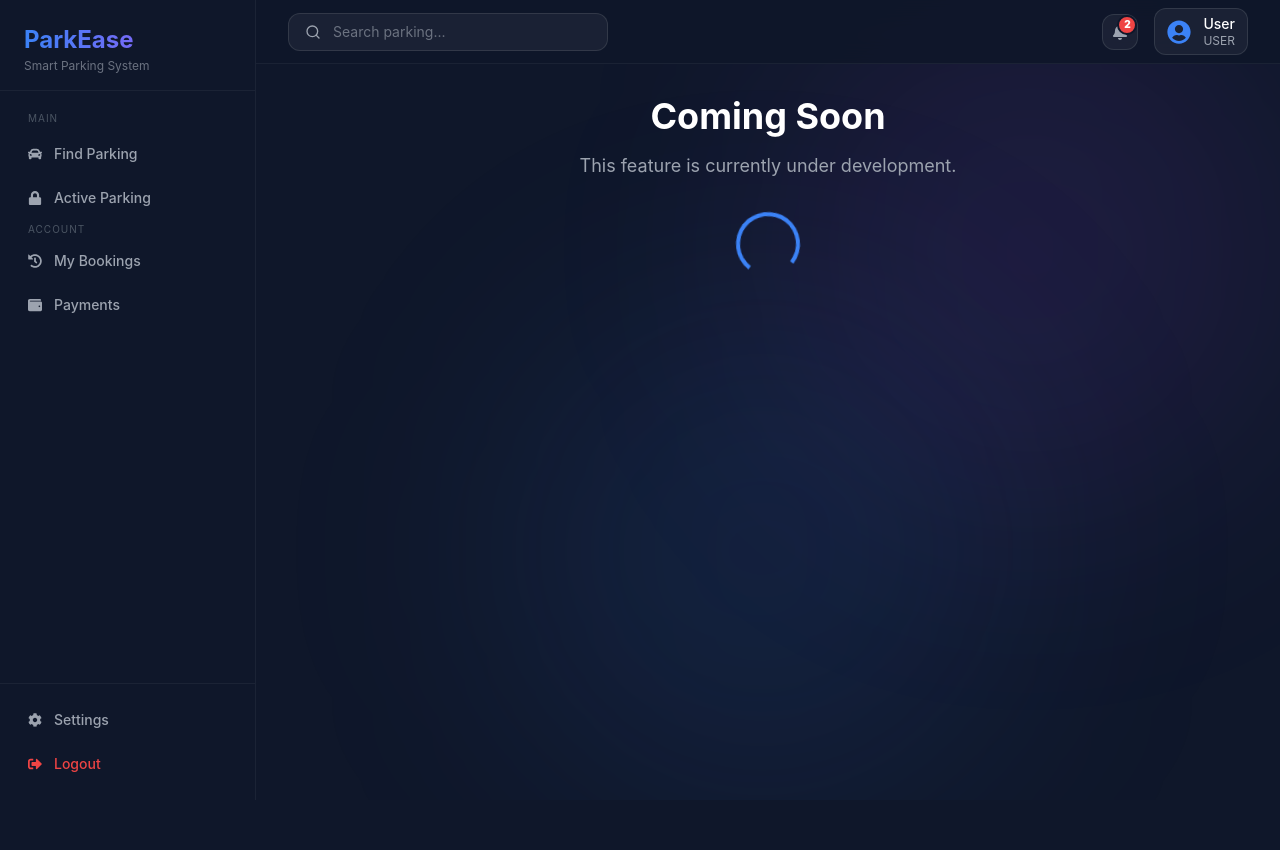
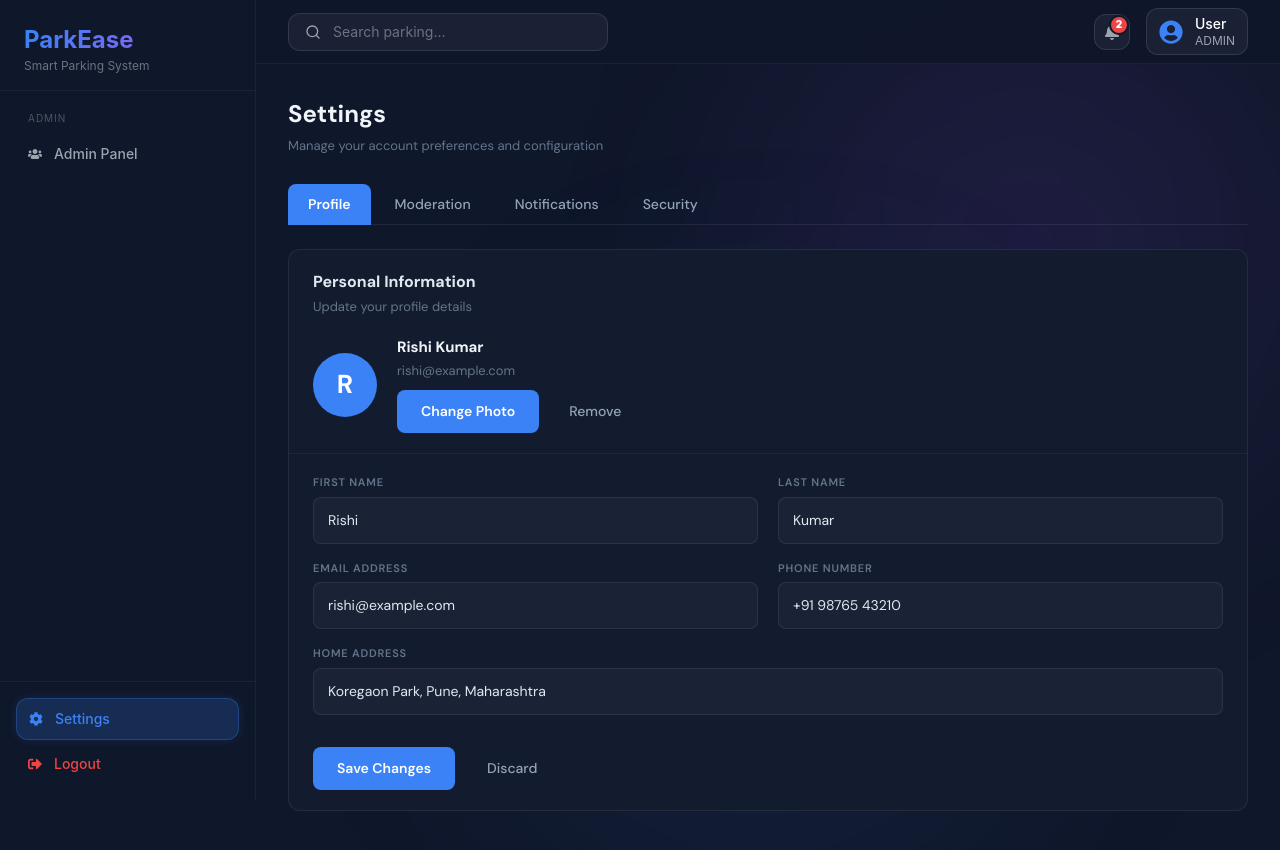
Before and after one commit to Rishi-codess/ParkEase, a React (Create React App) app in the folder frontend/: page /admin/settings in a window 1280 px wide. Shown: the top 850 px of the page. Before the commit the page ends 800 px from the top, so only its background shows below. Built offline with nearby package versions, Linux system fonts and the light colour scheme.

Commit message:
Separate Setting page for each dashboard is available now

```diff
--- a/frontend/src/App.js
+++ b/frontend/src/App.js
@@ -40,7 +40,7 @@ function App() {
         <Route path="/user/slots/:parkingId" element={<ParkingSlots />} />
         <Route path="/user/bookings" element={<BookingHistory />} />
         <Route path="/user/reservations" element={<BookingHistory />} />
-        <Route path="/user/settings" element={<SettingsPage />} />
+        <Route path="/user/settings" element={<SettingsPage role="USER" />} />
         <Route path="/user/payments" element={<PaymentsDashboard />} />
         <Route path="/user/payment" element={<PaymentPage />} />
         <Route path="/user/active-parking" element={<ActiveParking />} />
@@ -53,11 +53,11 @@ function App() {
         <Route path="/owner/slots/:parkingId" element={<ManageParkingSlots />} />
         <Route path="/owner/bookings" element={<OwnerBookings />} />
         <Route path="/owner/bookings/:parkingId" element={<OwnerBookings />} />
-        <Route path="/owner/settings" element={<Placeholder />} />
+        <Route path="/owner/settings" element={<SettingsPage role="OWNER" />} />
 
         {/* Admin Routes */}
         <Route path="/admin/dashboard" element={<AdminDashboard />} />
-        <Route path="/admin/settings" element={<Placeholder />} />
+        <Route path="/admin/settings" element={<SettingsPage role="ADMIN" />} />
 
         {/* Placeholder Routes */}
         <Route path="/settings" element={<Placeholder />} />
--- a/frontend/src/components/layout/Sidebar.jsx
+++ b/frontend/src/components/layout/Sidebar.jsx
@@ -15,6 +15,11 @@ const plainClass =
 
 export default function Sidebar({ role }) {
   const navigate = useNavigate();
+  const settingsRoute = role === "OWNER"
+    ? "/owner/settings"
+    : role === "ADMIN"
+      ? "/admin/settings"
+      : "/user/settings";
 
   return (
     <aside className="w-64 flex flex-col text-white fixed left-0 top-0 h-full bg-dark-bg border-r border-white/5 z-20">
@@ -78,7 +83,7 @@ export default function Sidebar({ role }) {
 
       {/* Bottom: Settings + Logout */}
       <div className="p-4 border-t border-white/5 space-y-1">
-        <NavLink className={linkClass} to="/settings">
+        <NavLink className={linkClass} to={settingsRoute}>
           <FaCog className="flex-shrink-0" /> Settings
         </NavLink>
         <button onClick={() => navigate("/")} className={plainClass}>
--- a/frontend/src/pages/user/Settingspage.jsx
+++ b/frontend/src/pages/user/Settingspage.jsx
@@ -198,11 +198,14 @@ const SecondaryBtn = ({ children, onClick }) => (
 );
 
 // ── TABS ──────────────────────────────────────────────────────────────────────
-const TABS = ["Profile", "Notifications", "Preferences", "Security", "Privacy"];
+const USER_TABS = ["Profile", "Notifications", "Preferences", "Security", "Privacy"];
+const OWNER_TABS = ["Profile", "Operations", "Notifications", "Security"];
+const ADMIN_TABS = ["Profile", "Moderation", "Notifications", "Security"];
 
 // ── Settings Content ──────────────────────────────────────────────────────────
-function SettingsContent() {
-  const [activeTab, setActiveTab] = useState("Profile");
+function SettingsContent({ role = "USER" }) {
+  const tabs = role === "OWNER" ? OWNER_TABS : role === "ADMIN" ? ADMIN_TABS : USER_TABS;
+  const [activeTab, setActiveTab] = useState(tabs[0]);
 
   // Profile
   const [firstName, setFirstName] = useState("Rishi");
@@ -268,7 +271,7 @@ function SettingsContent() {
           marginBottom: 24,
         }}
       >
-        {TABS.map((tab) => (
+        {tabs.map((tab) => (
           <button
             key={tab}
             onClick={() => setActiveTab(tab)}
@@ -375,6 +378,38 @@ function SettingsContent() {
               <PrimaryBtn>Save Changes</PrimaryBtn>
               <SecondaryBtn>Discard</SecondaryBtn>
             </div>
+          </Card>
+        </div>
+      )}
+
+      {/* ── OWNER OPERATIONS ── */}
+      {role === "OWNER" && activeTab === "Operations" && (
+        <div>
+          <Card title="Parking Operations" subtitle="Configure owner dashboard behavior and lot operations">
+            <Row label="Auto-disable full slots" sublabel="Mark slots unavailable once occupancy reaches limit" right={<Toggle value={true} onChange={() => {}} />} />
+            <Row label="Show live occupancy" sublabel="Display occupancy trends on dashboard cards" right={<Toggle value={true} onChange={() => {}} />} />
+            <Row label="Booking approval mode" sublabel="Instant approval or manual review for incoming bookings" right={<Dropdown value="Instant" onChange={() => {}} options={["Instant", "Manual"]} />} noBorder />
+          </Card>
+
+          <Card title="Revenue & Billing" subtitle="Owner-specific defaults for analytics and billing view">
+            <Row label="Default revenue range" sublabel="Time range shown first in revenue widgets" right={<Dropdown value="This Week" onChange={() => {}} options={["Today", "This Week", "This Month"]} />} />
+            <Row label="Currency" sublabel="Display currency on owner dashboard" right={<Dropdown value="INR (₹)" onChange={() => {}} options={["INR (₹)", "USD ($)", "EUR (€)"]} />} noBorder />
+          </Card>
+        </div>
+      )}
+
+      {/* ── ADMIN MODERATION ── */}
+      {role === "ADMIN" && activeTab === "Moderation" && (
+        <div>
+          <Card title="Moderation Rules" subtitle="Controls for platform-level user and parking governance">
+            <Row label="Auto-flag repeated dues" sublabel="Flag users with repeated unpaid penalties" right={<Toggle value={true} onChange={() => {}} />} />
+            <Row label="Auto-review suspicious activity" sublabel="Send high-risk accounts to admin review queue" right={<Toggle value={true} onChange={() => {}} />} />
+            <Row label="Default suspension threshold" sublabel="Warnings count before account suspension suggestion" right={<Dropdown value="5 Warnings" onChange={() => {}} options={["3 Warnings", "5 Warnings", "7 Warnings"]} />} noBorder />
+          </Card>
+
+          <Card title="System Visibility" subtitle="Admin dashboard alerting and notification preferences">
+            <Row label="Real-time incident alerts" sublabel="Show immediate alerts for blocked users and major issues" right={<Toggle value={true} onChange={() => {}} />} />
+            <Row label="Daily summary report" sublabel="Generate summary email for key platform metrics" right={<Toggle value={false} onChange={() => {}} />} noBorder />
           </Card>
         </div>
       )}
@@ -499,10 +534,10 @@ function SettingsContent() {
 }
 
 // ── Main Export — wrapped in DashboardLayout so sidebar stays ─────────────────
-export default function Settingspage() {
+export default function Settingspage({ role = "USER" }) {
   return (
-    <DashboardLayout role="USER">
-      <SettingsContent />
+    <DashboardLayout role={role}>
+      <SettingsContent role={role} />
     </DashboardLayout>
   );
 }
```
